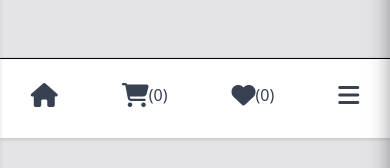
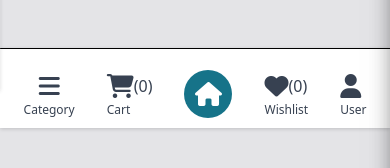
Before and after one commit to HasibulHasanRokib/E-Commerce, a React (Vite) app: page / in a window 390 px wide. Shown: the part 640-808 px from the top of the page. Built offline with nearby package versions, Linux system fonts and the light colour scheme; no server answers.

Commit message:
Initial commit

```diff
--- a/index.html
+++ b/index.html
@@ -2,7 +2,7 @@
 <html lang="en">
   <head>
     <meta charset="UTF-8" />
-    <link rel="icon" type="image/svg+xml" href="/src/assets/daraz.png" />
+    <link rel="icon" type="image/svg+xml" href="https://skybuybd.com/_next/static/media/login_icon.849dedcc.svg" />
     <link rel="stylesheet" href="https://cdnjs.cloudflare.com/ajax/libs/font-awesome/6.4.0/css/all.min.css" integrity="sha512-iecdLmaskl7CVkqkXNQ/ZH/XLlvWZOJyj7Yy7tcenmpD1ypASozpmT/E0iPtmFIB46ZmdtAc9eNBvH0H/ZpiBw==" crossorigin="anonymous" referrerpolicy="no-referrer" />
     <meta name="viewport" content="width=device-width, initial-scale=1.0" />
     <title>React Shopping App</title>
--- a/src/App.jsx
+++ b/src/App.jsx
@@ -8,6 +8,7 @@ import { BrowserRouter, Route, Routes } from 'react-router-dom'
 import Cart from './Components/Cart/Cart'
 import Wish from './Components/WishList/Wish'
 import MobileNav from './Components/Navbar/MobileNav'
+import SignUp from './Components/SignUp/SignUp'
 
 
 
@@ -22,6 +23,7 @@ const App = () => {
      <Wish/>
       <Routes>
         <Route path='/' element={<Products/>}/>
+        <Route path='signUp' element={<SignUp/>}/>
         <Route path='/:title' element={<ProductsDetails/>}/>
       </Routes>
       <MobileNav/>
--- a/src/Components/Navbar/MobileNav.css
+++ b/src/Components/Navbar/MobileNav.css
@@ -9,7 +9,7 @@
         height: 5rem;
         padding: 0.3rem;
         position: fixed;
-        top: 43.6rem;
+        top: 43rem;
         width: 100%;
         box-shadow: rgba(0, 0, 0, 0.16) 0px 1px 4px;
         border-top: 1px solid black ;
@@ -20,7 +20,15 @@
         display: flex;
         justify-content: center;
         align-items: center;
-        gap: 4rem;
+        gap: 2rem;
         margin-top: 1rem;
     }
+    .home-btn{
+        background-color: var(--blue);
+        padding: 0.5rem 0.2rem;
+        color: white;
+        border-radius: 50%;
+        height: 3rem;
+        width: 3rem;
+    }
 }
--- a/src/Components/Navbar/MobileNav.jsx
+++ b/src/Components/Navbar/MobileNav.jsx
@@ -13,18 +13,29 @@ const MobileNav = () => {
     <div>
      <div className="mobile-nav">
       <ul className='mobile-nav-items'>
-        <li>
-          <button onClick={()=>navigate('/')}><i className="fa-solid fa-house text-2xl"></i></button>
+      <li className='flex justify-center items-center flex-col'>
+          <button onClick={()=>setCategoryShow(!categoryShow)}><i className="fa-solid fa-bars text-2xl"></i></button>
+          <p className='text-xs'>Category</p>
+        </li>
+          <li>
+          <button onClick={()=>setCartShow(!cartShow)}  className='flex items-center'><i className="fa-solid fa-cart-shopping text-2xl"></i><span>({cartItems.length})</span></button>
+          <p className='text-xs'>Cart</p>
+
           </li>
           <li>
-          <button onClick={()=>setCartShow(!cartShow)}  className='flex items-center'><i className="fa-solid fa-cart-shopping text-2xl"></i><span>({cartItems.length})</span></button>
+          <button onClick={()=>navigate('/')}><i className="fa-solid fa-house text-2xl home-btn"></i></button>
           </li>
           <li>
           <button onClick={()=>setWishShow(!wishShow)}  className='flex items-center'><i className="fa-solid fa-heart text-2xl"></i><span>({wishItems.length})</span></button>
+          <p className='text-xs'>Wishlist</p>
+
           </li>
-          <li>
-          <button onClick={()=>setCategoryShow(!categoryShow)}><i className="fa-solid fa-bars text-2xl"></i></button>
-        </li>
+
+        <li>
+          <button onClick={()=>navigate('signUp')}><i className="fa-solid fa-user text-2xl"></i></button>
+          <p className='text-xs'>User</p>
+
+          </li>
       </ul>
      </div>
     </div>
--- a/src/Components/Navbar/Navbar.jsx
+++ b/src/Components/Navbar/Navbar.jsx
@@ -1,19 +1,22 @@
 import { useContext } from "react"
 import "./Navbar.css"
-import {AiOutlineHeart,AiOutlineShoppingCart} from 'react-icons/ai'
-import{BiUserCircle} from 'react-icons/bi'
+import { useNavigate } from 'react-router-dom';
+
 import ProductsContext from "../Context/ProductsContext"
 import { NavLink } from "react-router-dom"
 
 
 const Navbar = () => {
 
+  const navigate=useNavigate()
+
+
   const{setSearchFilter,setCartShow,cartShow,setWishShow,wishShow,cartItems,wishItems}=useContext(ProductsContext)
 
   return (
     <div>
       <nav className="navbar">
-        <div className="logo">
+        <div onClick={()=>navigate('/')} className="logo cursor-pointer">
         <img className="w-24" src="https://skybuybd.com/_next/static/media/logo.2d8160b9.svg" alt="" />
         </div>
         <div className="">
@@ -44,7 +47,7 @@ const Navbar = () => {
               <span className="size">{wishItems.length}</span>
             </li>
             <li>
-              <NavLink  className="text-2xl">
+              <NavLink to={'signUp'}  className="text-2xl">
               <svg xmlns="http://www.w3.org/2000/svg" width="32" height="32" fill="currentColor" className="bi bi-person-circle" viewBox="0 0 16 16"> <path d="M11 6a3 3 0 1 1-6 0 3 3 0 0 1 6 0z"/> <path fillRule="evenodd" d="M0 8a8 8 0 1 1 16 0A8 8 0 0 1 0 8zm8-7a7 7 0 0 0-5.468 11.37C3.242 11.226 4.805 10 8 10s4.757 1.225 5.468 2.37A7 7 0 0 0 8 1z"/> </svg>
               </NavLink>
             </li>
--- a/src/Components/Sidebar/Sidebar.css
+++ b/src/Components/Sidebar/Sidebar.css
@@ -27,10 +27,10 @@
 @media only screen and (max-width:500px){
 
 .sidebar{
-    top: 81px;
+    top: 127px;
     width: 61%;
     padding: 1rem 3rem;
-    height: 87%;
+    height: 71.5%;
     z-index: 999;
     position: fixed;
     box-shadow: rgba(0, 0, 0, 0.16) 0px 1px 4px;
@@ -46,6 +46,7 @@
   }
 
 .x-mark{
+    display: block;
 margin-left:10rem;
 }
 }
--- /dev/null
+++ b/src/Components/SignUp/SignUp.jsx
@@ -0,0 +1,27 @@
+import './SingUp.css'
+
+
+
+const SignUp = () => {
+  return (
+    <div>
+      <section className='signUp'>
+      </section>
+
+        <div className='signUp-img'>
+            <img className='mt-16' src="https://skybuybd.com/_next/static/media/login_icon.849dedcc.svg" alt="" />
+        </div>
+        <form className='flex flex-col justify-center items-center mt-16  p-5'>
+        <h2>এখানে আপনার মোবাইল নাম্বার দিয়ে লগিন করুন</h2>
+        <span className='flex flex-col justify-center items-start my-10'>
+        <label>মোবাইল নাম্বার</label>
+        <input className='phn-input' type="number" placeholder='01******'/>
+        <button onClick={()=>alert('Thank you')} className='submit-btn'>সাবমিট করুন</button>
+        </span>
+        </form>
+
+    </div>
+  )
+}
+
+export default SignUp
--- /dev/null
+++ b/src/Components/SignUp/SingUp.css
@@ -0,0 +1,42 @@
+.signUp{
+    margin-top: 5rem;
+    width: 83%;
+    margin-left: 16.3rem;
+    height: 20rem;
+    background-image: url(https://skybuybd.com/_next/static/media/login_bg_2.770c5adb.svg);
+    /* background-position:center; */
+    background-size: cover;
+    background-repeat: no-repeat;
+}
+.signUp-img{
+    text-align: center;
+    display: flex;
+    justify-content: center;
+    align-items: center;
+}
+.signUp-img img{
+    position: absolute;
+    top: 5rem;
+}
+
+.phn-input{
+    width: 18rem;
+    border-radius: 5px;
+    box-shadow: var(--box-shadow);
+    padding: 0.5rem 1rem;
+    margin: 0.4rem 0;
+    outline: none;
+}
+.submit-btn{
+    background-color: var(--blue);
+    color: white;
+    width: 18rem;
+    padding: 0.5rem;
+    border-radius: 5px;
+}
+@media only screen and (max-width:500px){
+    .signUp-img{
+        width: 10rem;
+        margin: 0 auto;
+    }
+}
```
